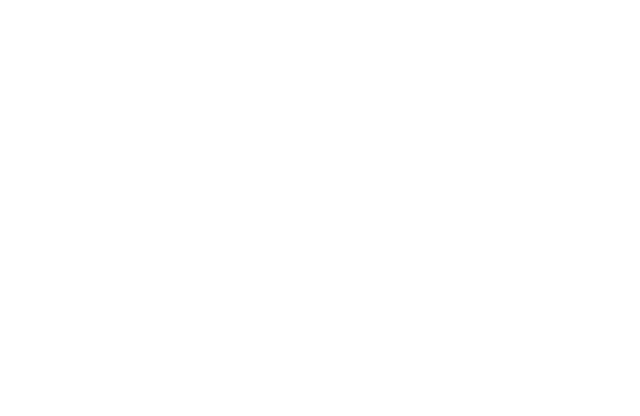
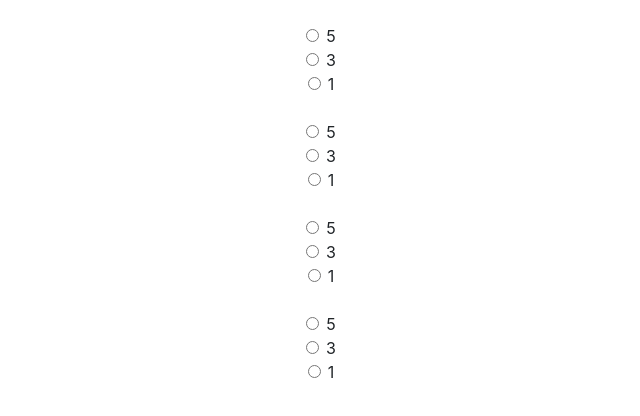
Before and after one commit to nehagupta2507/GiphyBidder, a plain HTML site: page index.html in a window 1280 px wide. Shown: the whole page, without its empty margins (319-959 px from the left). Drawn offline with nearby package versions, Linux system fonts and the light colour scheme.

Commit message:
initial page3 elements setup

```diff
--- a/index.html
+++ b/index.html
@@ -1,11 +1,15 @@
 <!DOCTYPE html>
 <html lang="en">
+
 <head>
     <meta charset="UTF-8">
     <meta name="viewport" content="width=device-width, initial-scale=1.0">
     <meta http-equiv="X-UA-Compatible" content="ie=edge">
     <title>GiphyBidder</title>
+    <link rel="stylesheet" href="https://stackpath.bootstrapcdn.com/bootstrap/4.3.1/css/bootstrap.min.css"
+        integrity="sha384-ggOyR0iXCbMQv3Xipma34MD+dH/1fQ784/j6cY/iJTQUOhcWr7x9JvoRxT2MZw1T" crossorigin="anonymous">
 </head>
+
 <body>
     <div class="container-fluid">
         <div id="page1" class="col-12">
@@ -14,10 +18,66 @@
         <div id="page2" class="col-12">
 
         </div>
-        <div id="page3" class="col-12">
+        <div id="page3" class="col-12 text-center">
+            <img src="">
+            <div class="form-check">
+                <input class="form-check-input" type="radio" name="gif-1" id="gif-1-input-5" value="5">
+                <label class="form-check-label" for="gif-1-input-5">5</label>
+            </div>
+            <div class="form-check">
+                <input class="form-check-input" type="radio" name="gif-1" id="gif-1-input-3" value="3">
+                <label class="form-check-label" for="gif-1-input-3">3</label>
+            </div>
+            <div class="form-check">
+                <input class="form-check-input" type="radio" name="gif-1" id="gif-1-input-1" value="1">
+                <label class="form-check-label" for="gif-1-input-1">1</label>
+            </div>
+
+            <img src="">
+            <div class="form-check">
+                <input class="form-check-input" type="radio" name="gif-2" id="gif-2-input-5" value="5">
+                <label class="form-check-label" for="gif-2-input-5">5</label>
+            </div>
+            <div class="form-check">
+                <input class="form-check-input" type="radio" name="gif-2" id="gif-2-input-3" value="3">
+                <label class="form-check-label" for="gif-2-input-3">3</label>
+            </div>
+            <div class="form-check">
+                <input class="form-check-input" type="radio" name="gif-2" id="gif-2-input-1" value="1">
+                <label class="form-check-label" for="gif-2-input-1">1</label>
+            </div>
+
+            <img src="">
+            <div class="form-check">
+                <input class="form-check-input" type="radio" name="gif-3" id="gif-3-input-5" value="5">
+                <label class="form-check-label" for="gif-3-input-5">5</label>
+            </div>
+            <div class="form-check">
+                <input class="form-check-input" type="radio" name="gif-3" id="gif-3-input-3" value="3">
+                <label class="form-check-label" for="gif-3-input-3">3</label>
+            </div>
+            <div class="form-check">
+                <input class="form-check-input" type="radio" name="gif-3" id="gif-3-input-1" value="1">
+                <label class="form-check-label" for="gif-3-input-1">1</label>
+            </div>
+
+            <img src="">
+            <div class="form-check">
+                <input class="form-check-input" type="radio" name="gif-4" id="gif-4-input-5" value="5">
+                <label class="form-check-label" for="gif-4-input-5">5</label>
+            </div>
+            <div class="form-check">
+                <input class="form-check-input" type="radio" name="gif-4" id="gif-4-input-3" value="3">
+                <label class="form-check-label" for="gif-4-input-3">3</label>
+            </div>
+            <div class="form-check">
+                <input class="form-check-input" type="radio" name="gif-4" id="gif-4-input-1" value="1">
+                <label class="form-check-label" for="gif-4-input-1">1</label>
+            </div>
 
         </div>
     </div>
 
 </body>
+
 </html>
```
